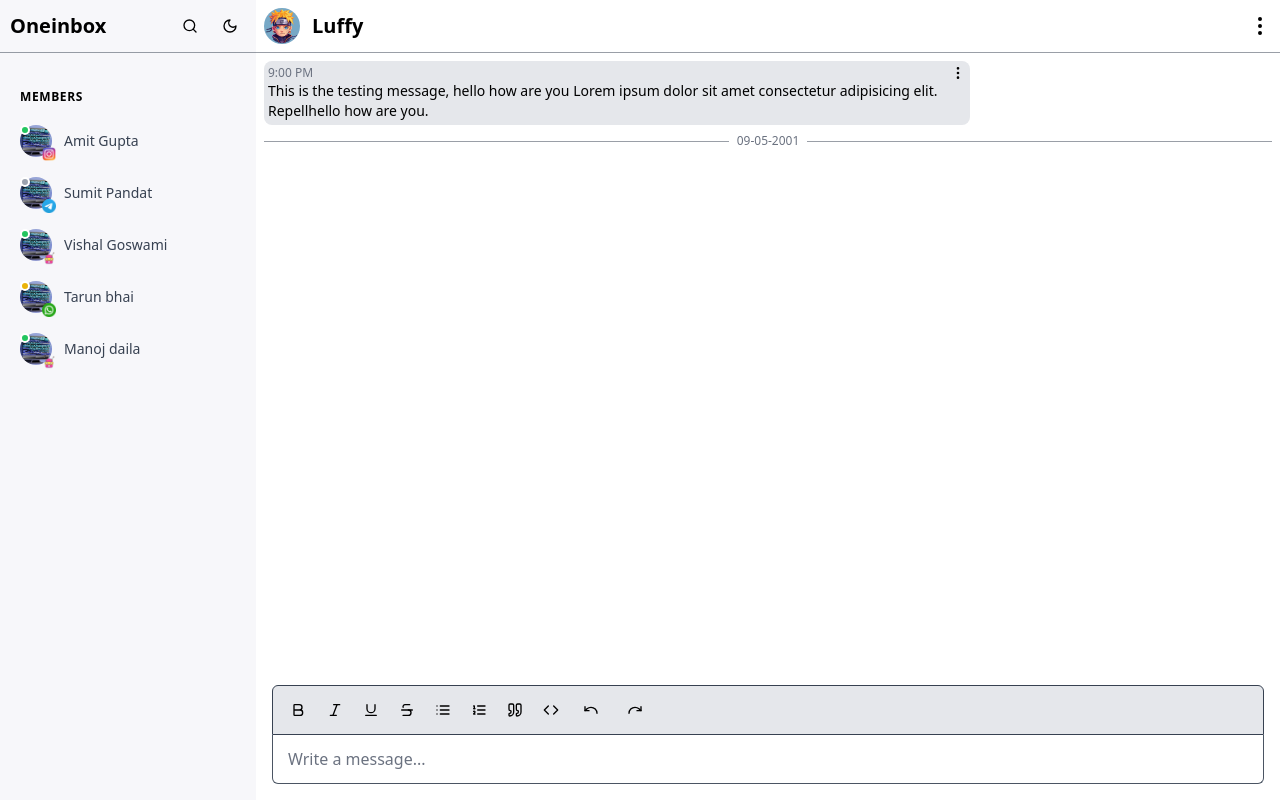
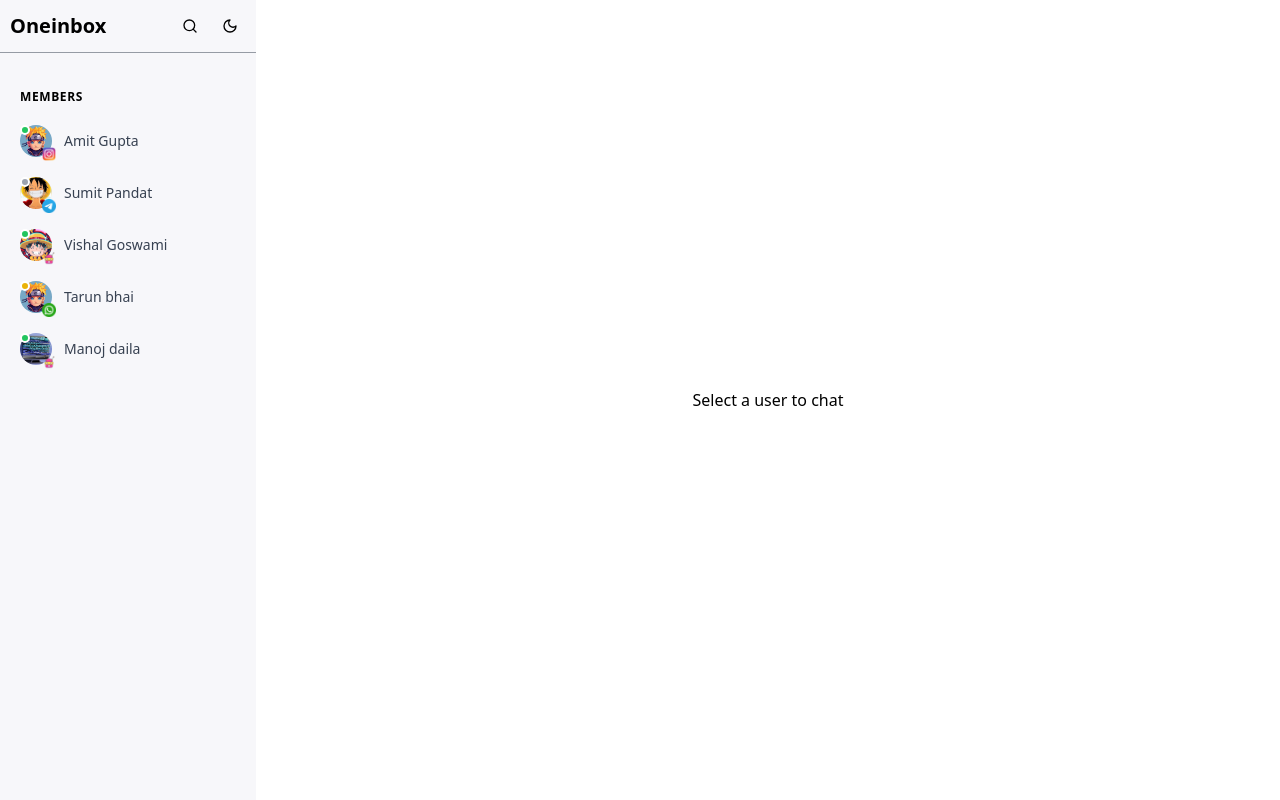
Before and after one commit to Amitkumar729/oneinbox, a React (Vite) app: page / in a window 1280 px wide. Built offline with nearby package versions, Linux system fonts and the light colour scheme.

Commit message:
Changle log: Refactor: Change HTML data to plain styled text of Tiptap. feat: Load chat messages dynamically. fix: Resolved Tiptap bug.

```diff
--- a/src/App.tsx
+++ b/src/App.tsx
@@ -1,6 +1,15 @@
-import { lazy, Suspense } from "react";
+import { lazy, Suspense, useState } from "react";
 import "./App.css";
 import { BrowserRouter as Router, Routes, Route } from "react-router-dom";
+
+
+interface User {
+  id: number;
+  name: string;
+  image: string;
+  status: "online" | "offline" | "away";
+  iconName: string;
+}
 
 const Sidebar = lazy(() =>
   import("./components/layout/Sidebar").then((module) => ({
@@ -15,14 +24,20 @@
 );
 
 function App() {
+  const [selectedUser, setSelecteduser] = useState<User | null>(null);
+
+  const handleUserSelect = (user: User) => {
+    setSelecteduser(user);
+  }
+
   return (
     <Router>
       <Suspense fallback={<div>Loading....</div>}>
         <div className="flex h-screen">
-          <Sidebar />
+          <Sidebar onUserSelect={handleUserSelect} />
           <div className="flex-1">
             <Routes>
-              <Route path="/" element={<ChatArea />} />
+              <Route path="/" element={<ChatArea selectedUser={selectedUser} />} />
             </Routes>
           </div>
         </div>
--- a/src/components/TextEditor/Tiptap.tsx
+++ b/src/components/TextEditor/Tiptap.tsx
@@ -4,7 +4,7 @@
 import Underline from "@tiptap/extension-underline";
 import { useEffect, useState, useImperativeHandle, forwardRef } from "react";
 
-const Tiptap = forwardRef(({ onChange, content }: any, ref) => {
+const Tiptap = forwardRef(({ onChange, content, placeholder }: any, ref) => {
   const [isFocused, setIsFocused] = useState(false);
 
   const handleChange = (newContent: string) => {
@@ -46,7 +46,7 @@
       <div className="relative ">
         {!isFocused && !content && (
           <div className="absolute left-4 top-3 text-gray-500 pointer-events-none">
-            Write a message...
+           {placeholder}
           </div>
         )}
         <EditorContent
--- a/src/components/TextEditor/Toolbar.tsx
+++ b/src/components/TextEditor/Toolbar.tsx
@@ -181,7 +181,7 @@
       </div>
       {content && (
         <button type="submit" className="px-1 rounded-md">
-          <SendHorizontal />
+          <SendHorizontal  className="text-gray-600" />
         </button>
       )}
     </div>
--- a/src/components/layout/ChatArea.tsx
+++ b/src/components/layout/ChatArea.tsx
@@ -1,21 +1,44 @@
+import React from "react";
 import { ChatHeader } from "./ChatHeader";
 import { ChatBody } from "./ChatBody";
 import { ChatFooter } from "./ChatFooter";
 
-export const ChatArea = () => {
+interface User {
+  id: number;
+  name: string;
+  image: string;
+  status: "online" | "offline" | "away";
+  iconName: string;
+}
+
+interface ChatAreaProps {
+  selectedUser: User | null;
+}
+
+export const ChatArea: React.FC<ChatAreaProps> = ({ selectedUser }) => {
   return (
-    <div className="flex flex-col h-full w-full ">
+    <div className="flex flex-col h-full w-full">
       {/* Chat Header */}
-      <ChatHeader />
+      {selectedUser && <ChatHeader user={selectedUser} />}
 
-      {/* Seprater */}
-      <div className="h-[1px] bg-gray-700/50" />
+      {/* Separator */}
+      {selectedUser && <div className="h-[1px] bg-gray-700/50" />}
+
       {/* Chat Body */}
-      <div className="flex-1 overflow-auto p-2 ">
-        <ChatBody />
+      <div className="flex-1 overflow-auto p-2">
+        {selectedUser ? (
+          <ChatBody user={selectedUser} />
+        ) : (
+          <div className="  h-full max-w-full flex justify-center items-center ">
+            Select a user to chat
+          </div>
+        )}
       </div>
+
       {/* Chat Footer */}
-      <ChatFooter />
+      {selectedUser && (
+        <ChatFooter placeholder={`Message ${selectedUser.name}...`} />
+      )}
     </div>
   );
 };
--- a/src/components/layout/ChatBody.tsx
+++ b/src/components/layout/ChatBody.tsx
@@ -1,9 +1,22 @@
 import React, { useState } from "react";
 import { EllipsisVertical } from "lucide-react";
-import { useSelector, UseSelector } from "react-redux";
+import { useSelector } from "react-redux";
 import { RootState } from "../store/store";
 
-export const ChatBody: React.FC = () => {
+interface User {
+  id: number;
+  name: string;
+  image: string;
+  status: "online" | "offline" | "away";
+  iconName: string;
+}
+
+interface ChatBodyProps {
+  user: User; // Accept the user prop
+}
+
+export const ChatBody: React.FC<ChatBodyProps> = ({ user }) => {
+  // export const ChatBody: React.FC = () => {
   const [isHovered, setIsHovered] = useState(false);
   const messages = useSelector((state: RootState) => state.chat.messages);
 
@@ -60,7 +73,10 @@
 
       {/* .............................Sender Message........................*/}
       {messages.map((message, index) => (
-        <div className=" hover:bg-gray-200  mb-3 rounded-lg flex justify-end">
+        <div
+          className=" hover:bg-gray-200  mb-3 rounded-lg flex justify-end"
+          key={index}
+        >
           <div className="flex items-start  p-1 max-w-[70%] mr-5  bg-gray-200  rounded-lg">
             {/* message box */}
             <div className="flex flex-col w-full">
@@ -75,16 +91,15 @@
               </div>
               <div>
                 {/* message content */}
-                <h5 className="items-center text-sm ">{message}</h5>
+                <h5
+                  className="items-center text-sm"
+                  dangerouslySetInnerHTML={{ __html: message }}
+                />
               </div>
             </div>
           </div>
         </div>
       ))}
-
-
-
-
     </>
   );
 };
--- a/src/components/layout/ChatFooter.tsx
+++ b/src/components/layout/ChatFooter.tsx
@@ -3,7 +3,11 @@
 import { useDispatch } from "react-redux";
 import { addMessage } from "../store/reducers/chatSlice";
 
-export const ChatFooter: React.FC = () => {
+interface ChatFooterProps {
+  placeholder: string;
+}
+
+export const ChatFooter:React.FC<ChatFooterProps> = ({ placeholder }) => {
   const [content, setContent] = useState<string>("");
   const dispatch = useDispatch();
   const editorRef = useRef<any>(null);
@@ -17,7 +21,7 @@
         editorRef.current.clearContent();
       }
     }
-    console.log("data: ", content);
+    // console.log("data: ", content);
   };
 
   return (
@@ -27,6 +31,7 @@
         ref={editorRef}
           content={content}
           onChange={(newContent: string) => setContent(newContent)}
+          placeholder={placeholder}
         />
       </form>
     </div>
--- a/src/components/layout/ChatHeader.tsx
+++ b/src/components/layout/ChatHeader.tsx
@@ -1,15 +1,27 @@
 import React from "react";
 import { EllipsisVertical } from "lucide-react";
 
-export const ChatHeader: React.FC = () => {
+interface User {
+  id: number;
+  name: string;
+  image: string;
+  status: "online" | "offline" | "away";
+  iconName: string;
+}
+
+interface ChatHeaderProps {
+  user: User;
+}
+
+export const ChatHeader: React.FC<ChatHeaderProps> = ({ user }) => {
   return (
-    <div className="flex justify-between  items-center p-2 w-full">
+    <div className="flex justify-between items-center p-2 w-full">
       <div className="flex items-center">
-        <img src="/images/naruto.jpeg" className="w-9 h-9 rounded-full mr-3" />
-        <h3 className="text-xl font-semibold ">Luffy</h3>
+        <img src={user.image} className="w-9 h-9 rounded-full mr-3" alt={user.name} />
+        <h3 className="text-xl font-semibold">{user.name}</h3>
       </div>
-      <div className="flex items-center cursor-pointer ">
-        <EllipsisVertical className="w-6 h-6" />
+      <div className="flex items-center cursor-pointer">
+      <EllipsisVertical className="w-6 h-6" />
       </div>
     </div>
   );
--- a/src/components/layout/Sidebar.tsx
+++ b/src/components/layout/Sidebar.tsx
@@ -20,34 +20,35 @@
 
 interface UserItemProps {
   user: User;
+  onUserSelect: (user: User) => void;
 }
 
 const users: User[] = [
   {
     id: 1,
     name: "Amit Gupta",
-    image: "/images/logo.avif",
+    image: "/images/naruto.jpeg",
     status: "online",
     iconName: "instagram",
   },
   {
     id: 2,
     name: "Sumit Pandat",
-    image: "/images/logo.avif",
+    image: "/images/luffy.jpeg",
     status: "offline",
     iconName: "telegram",
   },
   {
     id: 3,
     name: "Vishal Goswami",
-    image: "/images/logo.avif",
+    image: "/images/luffy.jpg",
     status: "online",
     iconName: "bot",
   },
   {
     id: 4,
     name: "Tarun bhai",
-    image: "/images/logo.avif",
+    image: "/images/naruto.jpeg",
     status: "away",
     iconName: "whatsapp",
   },
@@ -60,26 +61,26 @@
   },
 ];
 
-export const Sidebar: React.FC = () => {
+export const Sidebar: React.FC<{ onUserSelect: (user: User) => void }> = ({
+  onUserSelect,
+}) => {
   return (
     <div className="w-64 h-screen bg-[#f7f7fa] text-black-300 flex flex-col">
-      {/* Header */}
       <SidebarHeader />
-      {/* Seprater */}
       <div className="h-[1px] bg-gray-700/50" />
-
       <div className="flex-1 overflow-y-auto">
         <div className="px-2 py-3">
-          {/* Members Header */}
           <div className="mt-6">
             <h2 className="px-3 text-xs font-semibold text-black-500 uppercase tracking-wider">
               Members
             </h2>
-
-            {/* Users list */}
             <div className="mt-3 space-y-1">
               {users.map((user) => (
-                <UserItem key={user.id} user={user} />
+                <UserItem
+                  key={user.id}
+                  user={user}
+                  onUserSelect={onUserSelect}
+                />
               ))}
             </div>
           </div>
@@ -89,21 +90,20 @@
   );
 };
 
-// export default Sidebar;
-
-const UserItem: React.FC<UserItemProps> = ({ user }) => {
+const UserItem: React.FC<UserItemProps> = ({ user, onUserSelect }) => {
   return (
-    <div className="flex items-center px-3 py-2 hover:bg-gray-300 rounded-md cursor-pointer">
+    <div
+      className="flex items-center px-3 py-2 hover:bg-gray-300 rounded-md cursor-pointer"
+      onClick={() => onUserSelect(user)}
+    >
       <div className="relative">
         <img
           src={user.image}
           alt={user.name}
           className="w-8 h-8 rounded-full object-cover"
         />
-        {/* Online status */}
         <span
-          className={`absolute top-0 left-0 w-2.5 h-2.5 rounded-full border-2 border-white
-              ${
+          className={`absolute top-0 left-0 w-2.5 h-2.5 rounded-full border-2 border-white ${
             user.status === "online"
               ? "bg-green-500"
               : user.status === "away"
@@ -111,7 +111,6 @@
               : "bg-gray-400"
           }`}
         />
-        {/* platform */}
         <img
           src={icons[user.iconName]}
           alt={user.iconName}
```
Lines whose indentation alone changed are shown as unchanged.
